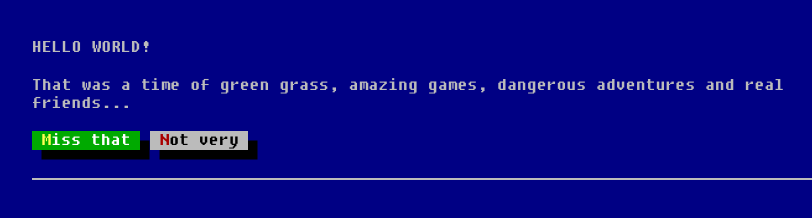
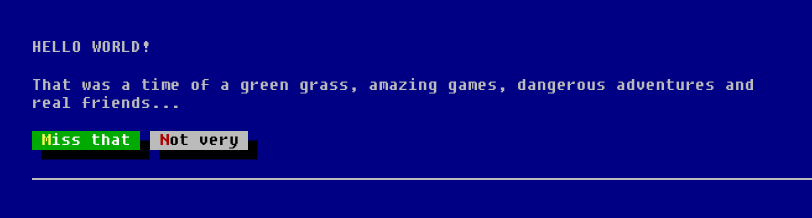
Before and after one commit to Kobbersvard/kobbersvard.github.io, a plain HTML site: page index.html in a window 1280 px wide. Shown: the whole page, without its empty margins (38-850 px from the left). Drawn offline with Linux system fonts and the light colour scheme.

Commit message:
Vscode.dev test changes :)

```diff
--- a/index.html
+++ b/index.html
@@ -19,7 +19,7 @@
         <div class="row">
           <div class="col-lg-8 col-md-7 col-sm-6">
             <h1>Hello World!</h1>
-            <p class="lead">That was a time of green grass, amazing games, dangerous adventures and real friends...</p>
+            <p class="lead">That was a time of a green grass, amazing games, dangerous adventures and real friends...</p>
               <a href="missthat.html" class="btn btn-success">Miss that</a>
               <a href="#" class="btn btn-default">Not very</a>
               <br />
```
